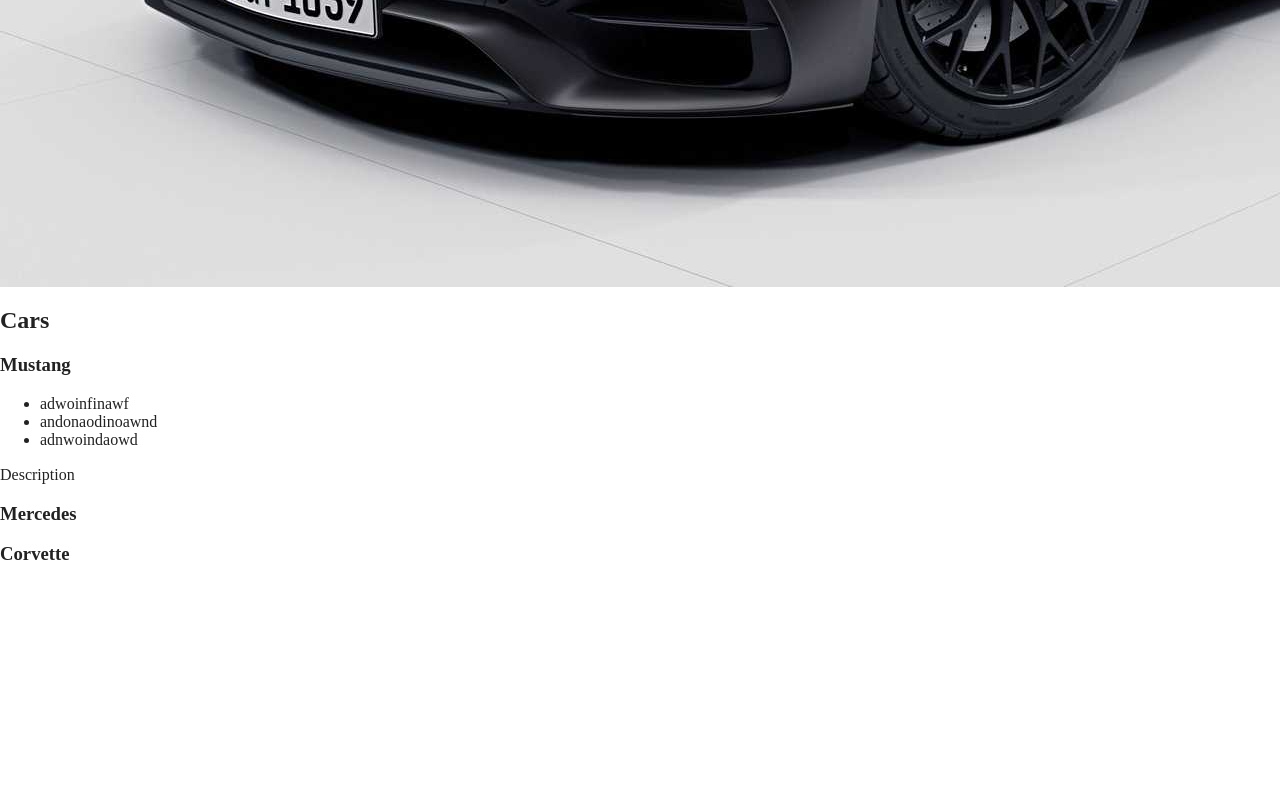
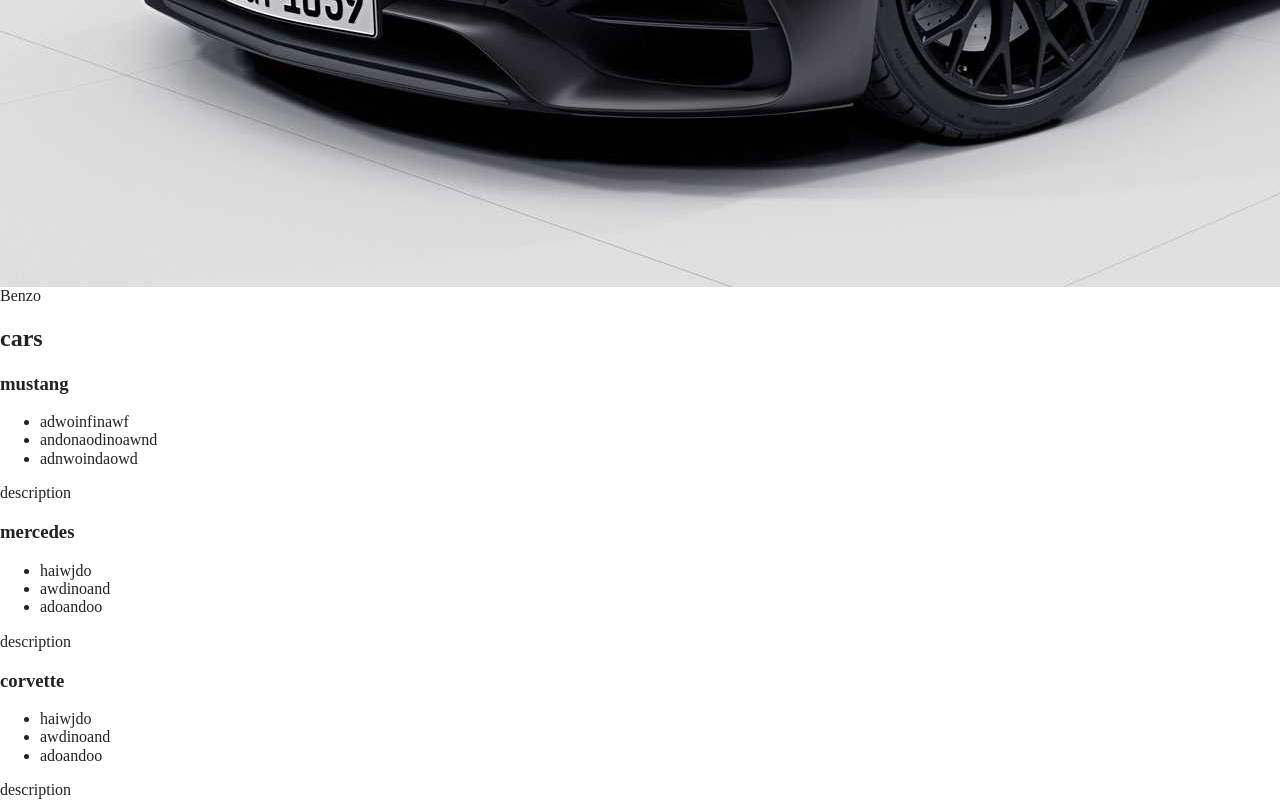
Before and after one commit to xNACHOx/Repository-2-Resume, a website built with Parcel: page index.html in a window 1280 px wide. Shown: the part 793-1593 px from the top of the page. Before the commit the page ends 1376 px from the top, so only its background shows below. Built offline with nearby package versions, Linux system fonts and the light colour scheme.

Commit message:
Cars
Cars with a picture of Benz

```diff
--- a/index.html
+++ b/index.html
@@ -19,21 +19,33 @@
   <body>
     <!-- Add your site or application content here -->
     <img src="img/Mercedes.jpg" alt="">
+    <figcaption>Benzo</figcaption>
     <header>
     <Main>
     <section>
-    <h2>Cars</h2>
+    <h2>cars</h2>
     <section>
-    <h3>Mustang</h3>
+    <h3>mustang</h3>
     <ul>
       <li>adwoinfinawf</li>
       <li>andonaodinoawnd</li>
       <li>adnwoindaowd</li>
     </ul>
-    <section>
-    <div>Description</div>
-    <h3>Mercedes</h3>
-    <h3>Corvette<h3>
+    <div>description</div>
+    <h3>mercedes</h3>
+    <ul>
+      <li>haiwjdo</li>
+      <li>awdinoand</li>
+      <li>adoandoo</li>
+    </ul>
+    <div>description</div>
+    <h3>corvette</h3>
+      <ul>
+        <li>haiwjdo</li>
+        <li>awdinoand</li>
+        <li>adoandoo</li>
+      </ul>
+      <div>description</div>
   </body>
 
 </html>
```
